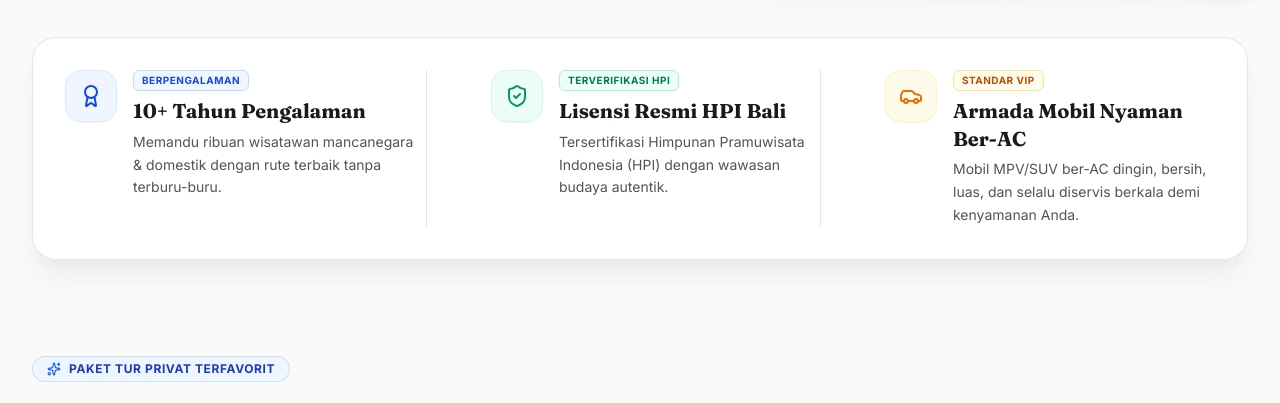
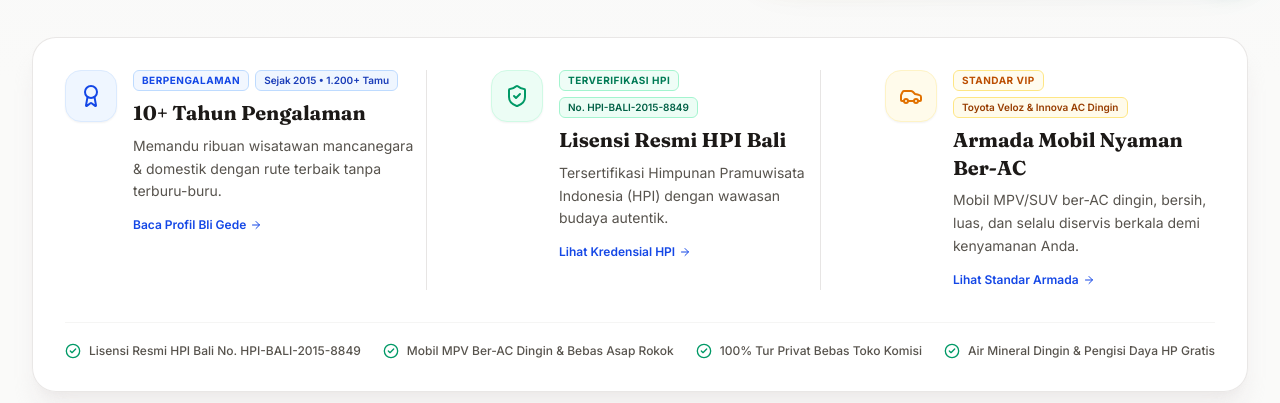
Before and after one commit to sumestawsome/gedebaliguide, a Next.js app: page / in a window 1280 px wide. Shown: the part 808-1211 px from the top of the page. Built offline with nearby package versions, Linux system fonts and the light colour scheme.

Commit message:
feat(trust-bar): display verified HPI license and vehicle fleet standards on Home trust bar

```diff
--- a/src/components/about/AboutCredentials.tsx
+++ b/src/components/about/AboutCredentials.tsx
@@ -37,7 +37,7 @@ export default function AboutCredentials() {
   ];
 
   return (
-    <section className="py-16 md:py-24 bg-stone-50/70">
+    <section id="kredensial-hpi" className="py-16 md:py-24 bg-stone-50/70 scroll-mt-20">
       <div className="mx-auto max-w-7xl px-4 sm:px-6 lg:px-8">
         <div className="grid grid-cols-1 lg:grid-cols-12 gap-12 items-center">
           {/* Left Column: Digital Credential Card */}
--- a/src/components/about/AboutVehicleFleet.tsx
+++ b/src/components/about/AboutVehicleFleet.tsx
@@ -40,7 +40,7 @@ export default function AboutVehicleFleet() {
   ];
 
   return (
-    <section className="py-16 md:py-24 bg-white border-b border-stone-200/80">
+    <section id="standar-armada" className="py-16 md:py-24 bg-white border-b border-stone-200/80 scroll-mt-20">
       <div className="mx-auto max-w-7xl px-4 sm:px-6 lg:px-8">
         {/* Section Header */}
         <div className="text-center max-w-3xl mx-auto mb-14 space-y-3">
--- a/src/components/home/TrustBar.tsx
+++ b/src/components/home/TrustBar.tsx
@@ -1,9 +1,10 @@
 "use client";
 
 import React from "react";
-import { Award, ShieldCheck, Car, Sparkles, Check } from "lucide-react";
+import Link from "next/link";
+import { Award, ShieldCheck, Car, ArrowRight, CheckCircle2, Sparkles } from "lucide-react";
 import { motion } from "framer-motion";
-import { mockTrustItems } from "@/data/mock-data";
+import { mockTrustItems, mockGuideProfile } from "@/data/mock-data";
 import { TrustItemConfig, TrustItem } from "@/types";
 
 interface TrustBarProps {
@@ -12,6 +13,32 @@ interface TrustBarProps {
 
 export default function TrustBar({ items }: TrustBarProps = {}) {
   const trustList = items && items.length > 0 ? items : mockTrustItems;
+
+  const getItemExtras = (id: string, iconName: string) => {
+    if (id === "license" || iconName === "ShieldCheck") {
+      return {
+        badge: `No. ${mockGuideProfile.licenseNumber}`,
+        badgeColor: "bg-emerald-50 text-emerald-800 border-emerald-200",
+        linkUrl: "/about#kredensial-hpi",
+        linkText: "Lihat Kredensial HPI",
+      };
+    }
+    if (id === "vehicle" || iconName === "Car") {
+      return {
+        badge: "Toyota Veloz & Innova AC Dingin",
+        badgeColor: "bg-amber-50 text-amber-800 border-amber-200",
+        linkUrl: "/about#standar-armada",
+        linkText: "Lihat Standar Armada",
+      };
+    }
+    return {
+      badge: "Sejak 2015 • 1.200+ Tamu",
+      badgeColor: "bg-blue-50 text-blue-800 border-blue-200",
+      linkUrl: "/about",
+      linkText: "Baca Profil Bli Gede",
+    };
+  };
+
   const getIconConfig = (iconName: string) => {
     switch (iconName) {
       case "Award":
@@ -48,9 +75,12 @@ export default function TrustBar({ items }: TrustBarProps = {}) {
   return (
     <section className="relative z-20 -mt-6 sm:-mt-10 mx-auto max-w-7xl px-4 sm:px-6 lg:px-8">
       <div className="rounded-3xl border border-stone-200/90 bg-white/95 p-6 sm:p-8 shadow-xl shadow-stone-200/60 backdrop-blur-md">
+        {/* 3 Main Trust Pillars */}
         <div className="grid grid-cols-1 md:grid-cols-3 gap-6 md:gap-8 divide-y md:divide-y-0 md:divide-x divide-stone-200">
           {trustList.map((item, idx) => {
             const config = getIconConfig(item.icon);
+            const extras = getItemExtras(item.id, item.icon);
+
             return (
               <motion.div
                 key={item.id}
@@ -68,12 +98,17 @@ export default function TrustBar({ items }: TrustBarProps = {}) {
                 </div>
 
                 {/* Text Content */}
-                <div className="space-y-1.5 min-w-0 flex-1">
-                  <div className="flex items-center gap-2">
+                <div className="space-y-2 min-w-0 flex-1">
+                  <div className="flex flex-wrap items-center gap-1.5">
                     <span
                       className={`inline-flex items-center rounded-md border px-2 py-0.5 text-[10px] font-bold uppercase tracking-wider ${config.tagColor}`}
                     >
                       {config.tag}
+                    </span>
+                    <span
+                      className={`inline-flex items-center rounded-md border px-2 py-0.5 text-[10px] font-semibold ${extras.badgeColor}`}
+                    >
+                      {extras.badge}
                     </span>
                   </div>
 
@@ -84,11 +119,39 @@ export default function TrustBar({ items }: TrustBarProps = {}) {
                   <p className="text-xs sm:text-sm text-stone-600 leading-relaxed">
                     {item.description}
                   </p>
+
+                  <Link
+                    href={extras.linkUrl}
+                    className="inline-flex items-center gap-1 text-xs font-semibold text-blue-700 hover:text-blue-800 transition-colors pt-1 group"
+                  >
+                    <span>{extras.linkText}</span>
+                    <ArrowRight className="h-3 w-3 transform group-hover:translate-x-0.5 transition-transform" />
+                  </Link>
                 </div>
               </motion.div>
             );
           })}
         </div>
+
+        {/* Micro Guarantee Bar */}
+        <div className="mt-8 pt-5 border-t border-stone-100 flex flex-wrap items-center justify-between gap-3 text-xs text-stone-600 font-medium">
+          <div className="flex items-center gap-2">
+            <CheckCircle2 className="h-4 w-4 text-emerald-600 shrink-0" />
+            <span>Lisensi Resmi HPI Bali No. {mockGuideProfile.licenseNumber}</span>
+          </div>
+          <div className="flex items-center gap-2">
+            <CheckCircle2 className="h-4 w-4 text-emerald-600 shrink-0" />
+            <span>Mobil MPV Ber-AC Dingin & Bebas Asap Rokok</span>
+          </div>
+          <div className="flex items-center gap-2">
+            <CheckCircle2 className="h-4 w-4 text-emerald-600 shrink-0" />
+            <span>100% Tur Privat Bebas Toko Komisi</span>
+          </div>
+          <div className="flex items-center gap-2">
+            <CheckCircle2 className="h-4 w-4 text-emerald-600 shrink-0" />
+            <span>Air Mineral Dingin & Pengisi Daya HP Gratis</span>
+          </div>
+        </div>
       </div>
     </section>
   );
```
Also changed, not shown: .ngodingpakeai/pending.json.
